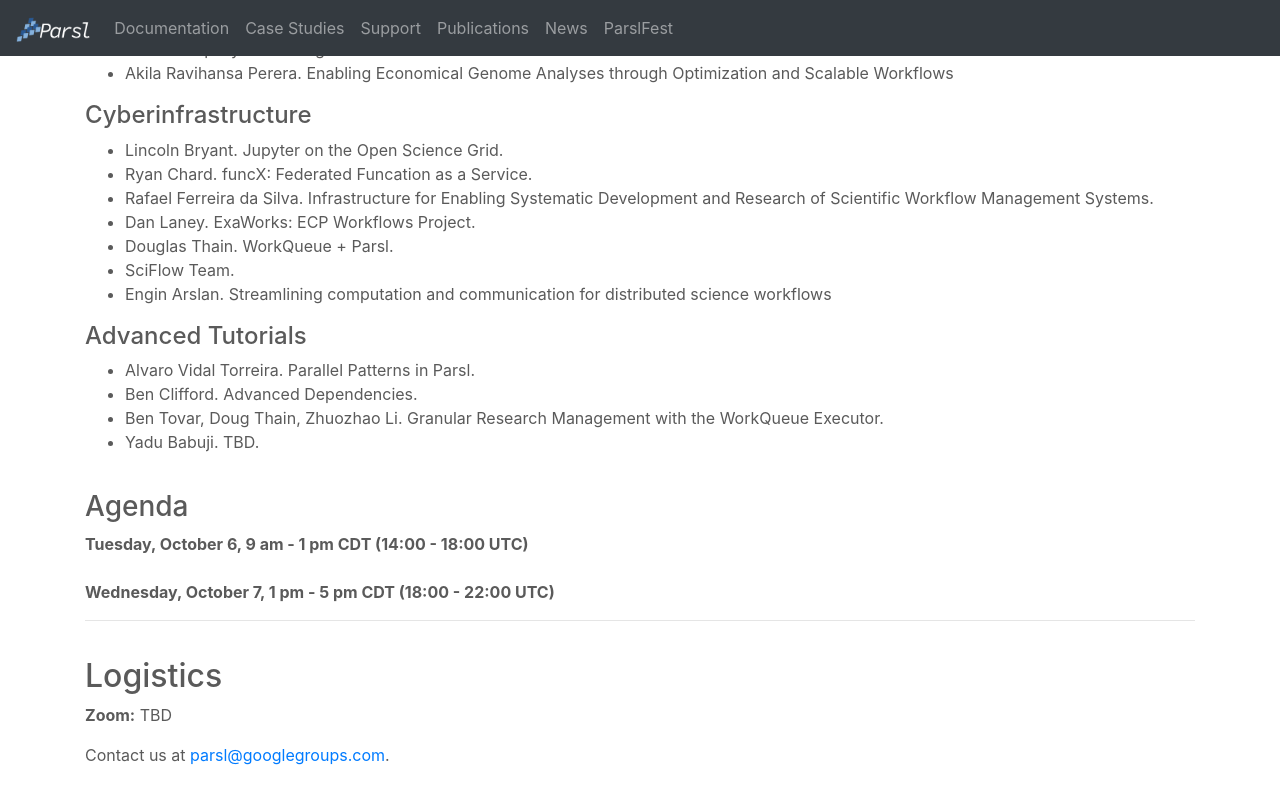
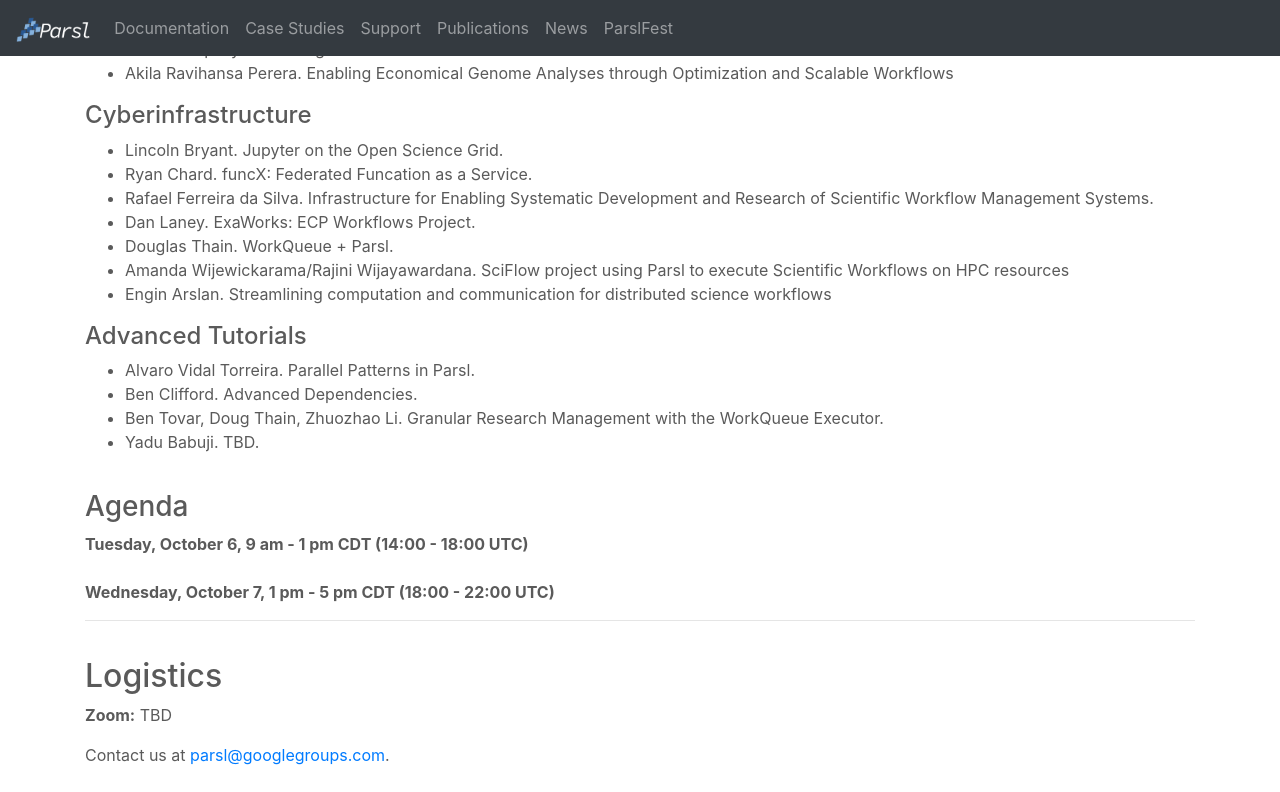
Before and after one commit to Parsl/parsl.github.io, a Jekyll site: the page built from parslfest2020.html, in a window 1280 px wide and 900 px high, scrolled down 546 px, cut to the strip 0-792 px from the top of the window. Built offline with Jekyll 4.4.1, drawn with Linux system fonts in a browser that asks for light colours.

Commit message:
Update parslfest2020.html

```diff
--- a/parslfest2020.html
+++ b/parslfest2020.html
@@ -47,7 +47,7 @@
         <li>Rafael Ferreira da Silva. Infrastructure for Enabling Systematic Development and Research of Scientific Workflow Management Systems.</li>
         <li>Dan Laney. ExaWorks: ECP Workflows Project.</li>
         <li>Douglas Thain. WorkQueue + Parsl.</li>
-        <li>SciFlow Team.</li>
+        <li>Amanda Wijewickarama/Rajini Wijayawardana. SciFlow project using Parsl to execute Scientific Workflows on HPC resources</li>
         <li>Engin Arslan. Streamlining computation and communication for distributed science workflows</li>
      </ul>
 
```
